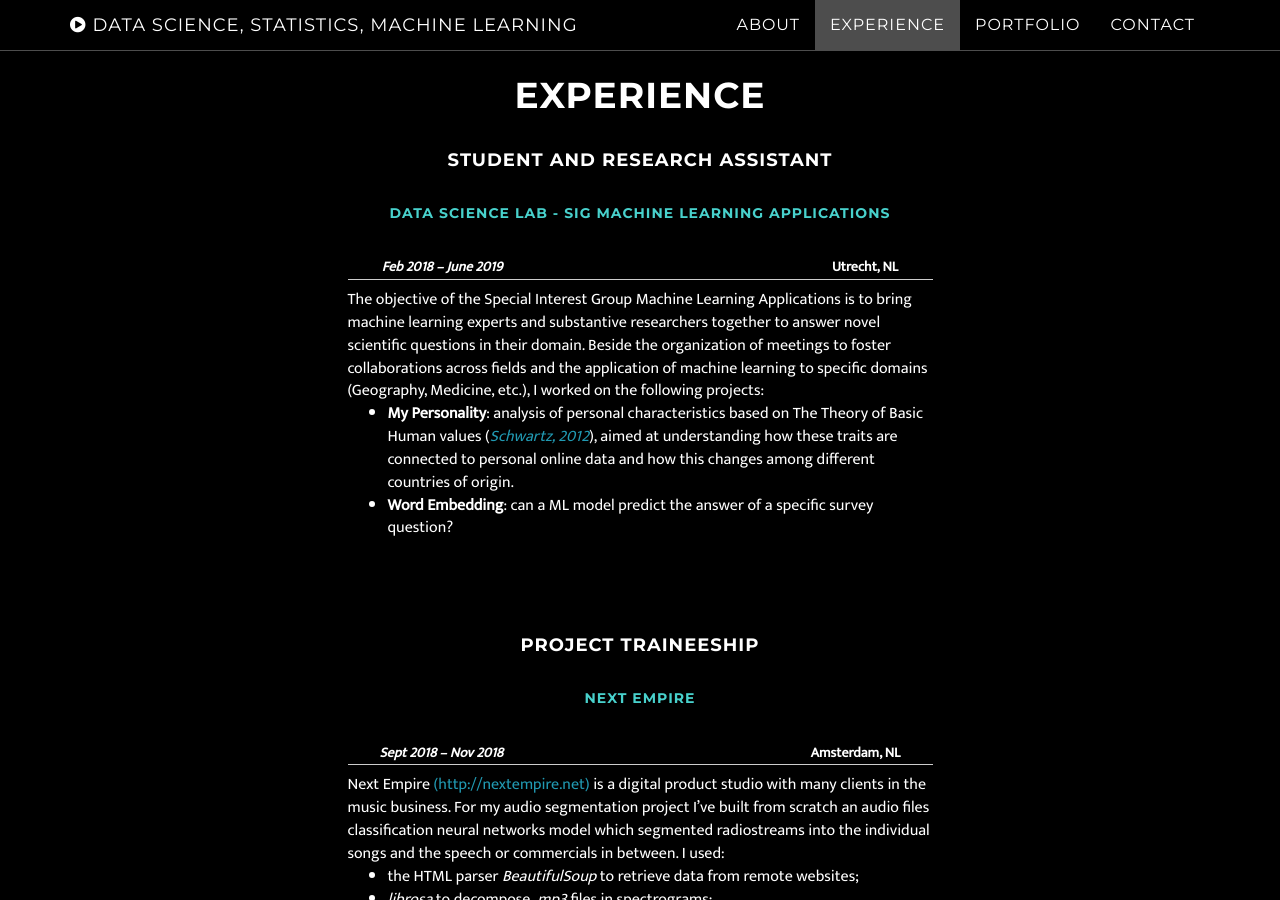
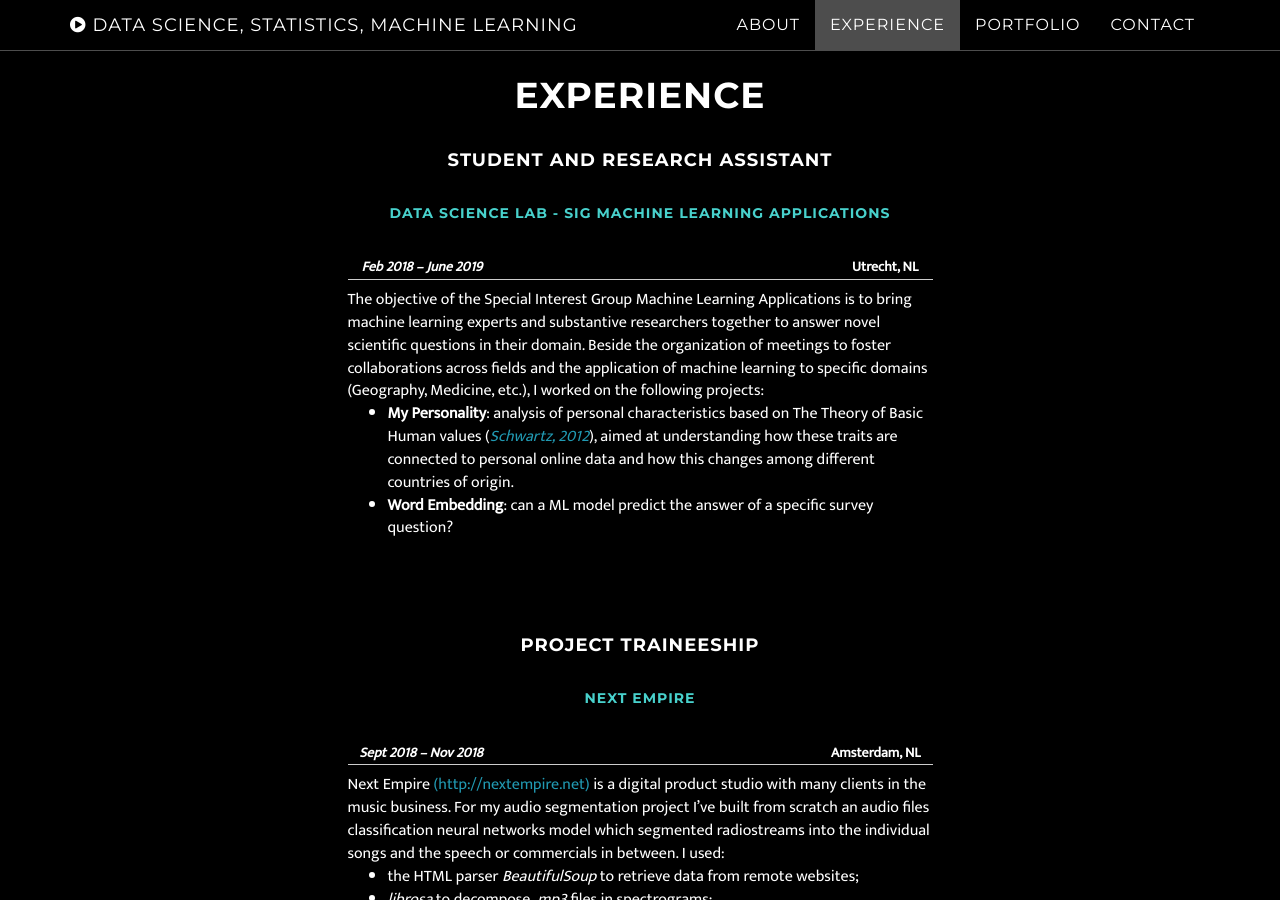
Before and after one commit to AgneseG/AgneseG.github.io, a Jekyll site: the page built from index.html, in a window 1280 px wide and 900 px high, scrolled down 1635 px. Built offline with Jekyll 4.4.1, drawn with Linux system fonts in a browser that asks for light colours.

Commit message:
Update experience.html

```diff
--- a/_includes/experience.html
+++ b/_includes/experience.html
@@ -24,7 +24,7 @@
                 <div class="cntr">
 <h4 " >Student and Research Assistant</h4>
 <h5 style="color:#48D1CC">Data Science Lab - SIG Machine Learning Applications</h5>
-<strong  style="text-align: left;font-size:14px;"><em>Feb 2018 &ndash; June 2019 &nbsp;</em>&nbsp;&nbsp;&nbsp;&nbsp;&nbsp;&nbsp; &nbsp;&nbsp;&nbsp;&nbsp;&nbsp;&nbsp;&nbsp;&nbsp;&nbsp;&nbsp;&nbsp; &nbsp;&nbsp;&nbsp; &nbsp;&nbsp;&nbsp;&nbsp;&nbsp;&nbsp;&nbsp;&nbsp;&nbsp;&nbsp;  &nbsp;&nbsp;&nbsp; &nbsp;&nbsp;&nbsp;&nbsp;&nbsp;&nbsp;&nbsp;&nbsp; &nbsp;  &nbsp; &nbsp; &nbsp; &nbsp; &nbsp; &nbsp; &nbsp; &nbsp; &nbsp; &nbsp;&nbsp; &nbsp; &nbsp; &nbsp; &nbsp; &nbsp; &nbsp; &nbsp; &nbsp; &nbsp; &nbsp; &nbsp; &nbsp; &nbsp; &nbsp; &nbsp; &nbsp; &nbsp; Utrecht, NL</strong>
+<strong  style="text-align: left;font-size:14px;"><em>Feb 2018 &ndash; June 2019 &nbsp;</em>&nbsp;&nbsp;&nbsp;&nbsp;&nbsp;&nbsp; &nbsp;&nbsp;&nbsp;&nbsp;&nbsp;&nbsp;&nbsp;&nbsp;&nbsp;&nbsp;&nbsp;&nbsp; &nbsp;&nbsp;&nbsp;&nbsp;&nbsp;&nbsp;&nbsp;&nbsp;&nbsp;&nbsp;&nbsp; &nbsp;&nbsp;&nbsp; &nbsp;&nbsp;&nbsp;&nbsp;&nbsp;&nbsp;&nbsp;&nbsp;&nbsp;&nbsp;  &nbsp;&nbsp;&nbsp; &nbsp;&nbsp;&nbsp;&nbsp;&nbsp;&nbsp;&nbsp;&nbsp; &nbsp;  &nbsp; &nbsp; &nbsp; &nbsp; &nbsp; &nbsp; &nbsp; &nbsp; &nbsp; &nbsp;&nbsp; &nbsp; &nbsp; &nbsp; &nbsp; &nbsp; &nbsp; &nbsp; &nbsp; &nbsp; &nbsp; &nbsp; &nbsp; &nbsp; &nbsp; &nbsp; &nbsp; &nbsp; Utrecht, NL</strong>
 <hr>
                                   <div  style="font-size:16px;font-weight:500;text-align: left;" >The objective of the Special Interest Group Machine Learning Applications is to bring machine learning experts and substantive researchers together to answer novel scientific questions in their domain. Beside the organization of meetings to foster collaborations across fields and the application of machine learning to specific domains (Geography, Medicine, etc.), I worked on the following projects:</div>
 <ul>
@@ -35,7 +35,7 @@
                         <div class="cntr">
 <h4 >Project Traineeship</h4>
 <h5  style="color:#48D1CC">Next Empire</h5>
-<strong  style="text-align: left;font-size:14px;"><em>Sept 2018 &ndash; Nov 2018</em> &nbsp;&nbsp;&nbsp;&nbsp;&nbsp;&nbsp;&nbsp;&nbsp;&nbsp;&nbsp;&nbsp;&nbsp;&nbsp;&nbsp;&nbsp;&nbsp;&nbsp;&nbsp;&nbsp;&nbsp;&nbsp;&nbsp;&nbsp;&nbsp; &nbsp;&nbsp;&nbsp; &nbsp;&nbsp;&nbsp;&nbsp;&nbsp;&nbsp; &nbsp; &nbsp; &nbsp; &nbsp; &nbsp; &nbsp; &nbsp; &nbsp; &nbsp; &nbsp;&nbsp; &nbsp; &nbsp; &nbsp; &nbsp; &nbsp;&nbsp; &nbsp; &nbsp; &nbsp; &nbsp; &nbsp;  &nbsp; &nbsp; &nbsp; &nbsp; &nbsp; &nbsp; &nbsp; &nbsp; &nbsp; &nbsp; Amsterdam, NL</strong>
+<strong  style="text-align: left;font-size:14px;"><em>Sept 2018 &ndash; Nov 2018</em> &nbsp;&nbsp;&nbsp;&nbsp;&nbsp;&nbsp;&nbsp;&nbsp;&nbsp; &nbsp;&nbsp;&nbsp;&nbsp;&nbsp;&nbsp;&nbsp;&nbsp;&nbsp;&nbsp;&nbsp;&nbsp;&nbsp;&nbsp;&nbsp;&nbsp;&nbsp;&nbsp;&nbsp;&nbsp;&nbsp;&nbsp;&nbsp;&nbsp;&nbsp;&nbsp;&nbsp; &nbsp;&nbsp;&nbsp; &nbsp;&nbsp;&nbsp;&nbsp;&nbsp;&nbsp; &nbsp; &nbsp; &nbsp; &nbsp; &nbsp; &nbsp; &nbsp; &nbsp; &nbsp; &nbsp;&nbsp; &nbsp; &nbsp; &nbsp; &nbsp; &nbsp;&nbsp; &nbsp; &nbsp; &nbsp; &nbsp; &nbsp;  &nbsp; &nbsp; &nbsp; &nbsp; &nbsp; &nbsp; &nbsp; &nbsp; &nbsp; &nbsp; Amsterdam, NL</strong>
 <hr/>
                                   <div style="font-size:16px;font-weight:500;text-align: left;">Next Empire <a href="http://nextempire.net">(http://nextempire.net)</a>&nbsp;is a digital product studio with many clients in the music business. For my audio segmentation project I&rsquo;ve built from scratch an audio files classification neural networks model which segmented radiostreams into the individual songs and the speech or commercials in between. I used:</div>
 <ul>
@@ -49,7 +49,7 @@
                     <div class="cntr">
 <h4 >Project Research Intern</h4>
 <h5 style="color:#48D1CC">Centraal Bureau voor de Statistiek (CBS)</h5>
-<strong  style="text-align: left;font-size:14px;"><em>Sept 2018 &ndash; June 2010 &nbsp;</em>&nbsp;&nbsp;&nbsp;&nbsp;&nbsp;&nbsp;&nbsp;&nbsp;&nbsp;&nbsp;&nbsp;&nbsp;&nbsp;&nbsp;&nbsp;&nbsp;&nbsp;&nbsp;&nbsp; &nbsp;&nbsp;&nbsp; &nbsp;&nbsp;&nbsp;&nbsp;&nbsp;&nbsp;&nbsp;&nbsp;&nbsp;&nbsp;&nbsp;&nbsp; &nbsp; &nbsp;  &nbsp; &nbsp; &nbsp; &nbsp; &nbsp; &nbsp; &nbsp; &nbsp;&nbsp; &nbsp; &nbsp; &nbsp; &nbsp; &nbsp;&nbsp; &nbsp; &nbsp; &nbsp; &nbsp; &nbsp;  &nbsp; &nbsp; &nbsp; &nbsp; &nbsp; &nbsp; &nbsp; &nbsp; Den Hague, NL</strong>
+<strong  style="text-align: left;font-size:14px;"><em>Sept 2018 &ndash; June 2010 &nbsp;</em>&nbsp;&nbsp;&nbsp;&nbsp;&nbsp;&nbsp;&nbsp;&nbsp;&nbsp;&nbsp;&nbsp;&nbsp;&nbsp;&nbsp; &nbsp;&nbsp;&nbsp;&nbsp;&nbsp;&nbsp;&nbsp;&nbsp;&nbsp;&nbsp;&nbsp;&nbsp;&nbsp;&nbsp;&nbsp;&nbsp;&nbsp; &nbsp;&nbsp;&nbsp; &nbsp;&nbsp;&nbsp;&nbsp;&nbsp;&nbsp;&nbsp;&nbsp;&nbsp;&nbsp;&nbsp;&nbsp; &nbsp; &nbsp;  &nbsp; &nbsp; &nbsp; &nbsp; &nbsp; &nbsp; &nbsp; &nbsp;&nbsp; &nbsp; &nbsp; &nbsp; &nbsp; &nbsp;&nbsp; &nbsp; &nbsp; &nbsp; &nbsp; &nbsp;  &nbsp; &nbsp; &nbsp; &nbsp; &nbsp; &nbsp; &nbsp; &nbsp; Den Hague, NL</strong>
 <hr/>
 <div style="font-size:16px;font-weight:500;text-align: left;">For my project at CBS, I developed a Ratio Imputation model that largely increased the (already high) precision of business missing data imputation. To extend the classical imputation method, I used a mix of machine learning techniques and robust models.</div>
 <h5  style="color:black">I</h5>
@@ -60,7 +60,7 @@
  <div class="cntr">
 <h4 " >Student and Research Assistant</h4>
 <h5 style="color:#48D1CC">Utrecht University and Philips Research</h5>
-<strong  style="text-align: left;font-size:14px;"><em>Feb 2019 &ndash; Ongoing &nbsp;</em> &nbsp;&nbsp;&nbsp;&nbsp;&nbsp;&nbsp;&nbsp;&nbsp;&nbsp;&nbsp;&nbsp;&nbsp;&nbsp;&nbsp;&nbsp;&nbsp;&nbsp;&nbsp;&nbsp; &nbsp;&nbsp;&nbsp; &nbsp;&nbsp;&nbsp;&nbsp;&nbsp;&nbsp;&nbsp;&nbsp;&nbsp;&nbsp;  &nbsp;&nbsp;&nbsp; &nbsp;&nbsp;&nbsp;&nbsp;&nbsp;&nbsp;&nbsp;&nbsp; &nbsp;  &nbsp; &nbsp; &nbsp; &nbsp; &nbsp; &nbsp; &nbsp; &nbsp; &nbsp; &nbsp;&nbsp; &nbsp; &nbsp; &nbsp; &nbsp; &nbsp; &nbsp; &nbsp; &nbsp; &nbsp; &nbsp; &nbsp; &nbsp; &nbsp; &nbsp; &nbsp; &nbsp; &nbsp; Utrecht, NL</strong>
+<strong  style="text-align: left;font-size:14px;"><em>Feb 2019 &ndash; Ongoing &nbsp;</em> &nbsp;&nbsp;&nbsp;&nbsp;&nbsp;&nbsp;&nbsp;&nbsp;&nbsp;&nbsp;&nbsp;&nbsp;&nbsp;&nbsp; &nbsp;&nbsp;&nbsp;&nbsp;&nbsp;&nbsp;&nbsp;&nbsp;&nbsp;&nbsp;&nbsp;&nbsp;&nbsp;&nbsp;&nbsp;&nbsp;&nbsp; &nbsp;&nbsp;&nbsp; &nbsp;&nbsp;&nbsp;&nbsp;&nbsp;&nbsp;&nbsp;&nbsp;&nbsp;&nbsp;  &nbsp;&nbsp;&nbsp; &nbsp;&nbsp;&nbsp;&nbsp;&nbsp;&nbsp;&nbsp;&nbsp; &nbsp;  &nbsp; &nbsp; &nbsp; &nbsp; &nbsp; &nbsp; &nbsp; &nbsp; &nbsp; &nbsp;&nbsp; &nbsp; &nbsp; &nbsp; &nbsp; &nbsp; &nbsp; &nbsp; &nbsp; &nbsp; &nbsp; &nbsp; &nbsp; &nbsp; &nbsp; &nbsp; &nbsp; &nbsp; Utrecht, NL</strong>
 <hr/>
                     <div  style="font-size:16px;font-weight:500;text-align: left;" >
 Cognitive impairments are currently assessed with a paper-and-pencil NPA (neuropsychological assessment).
```
